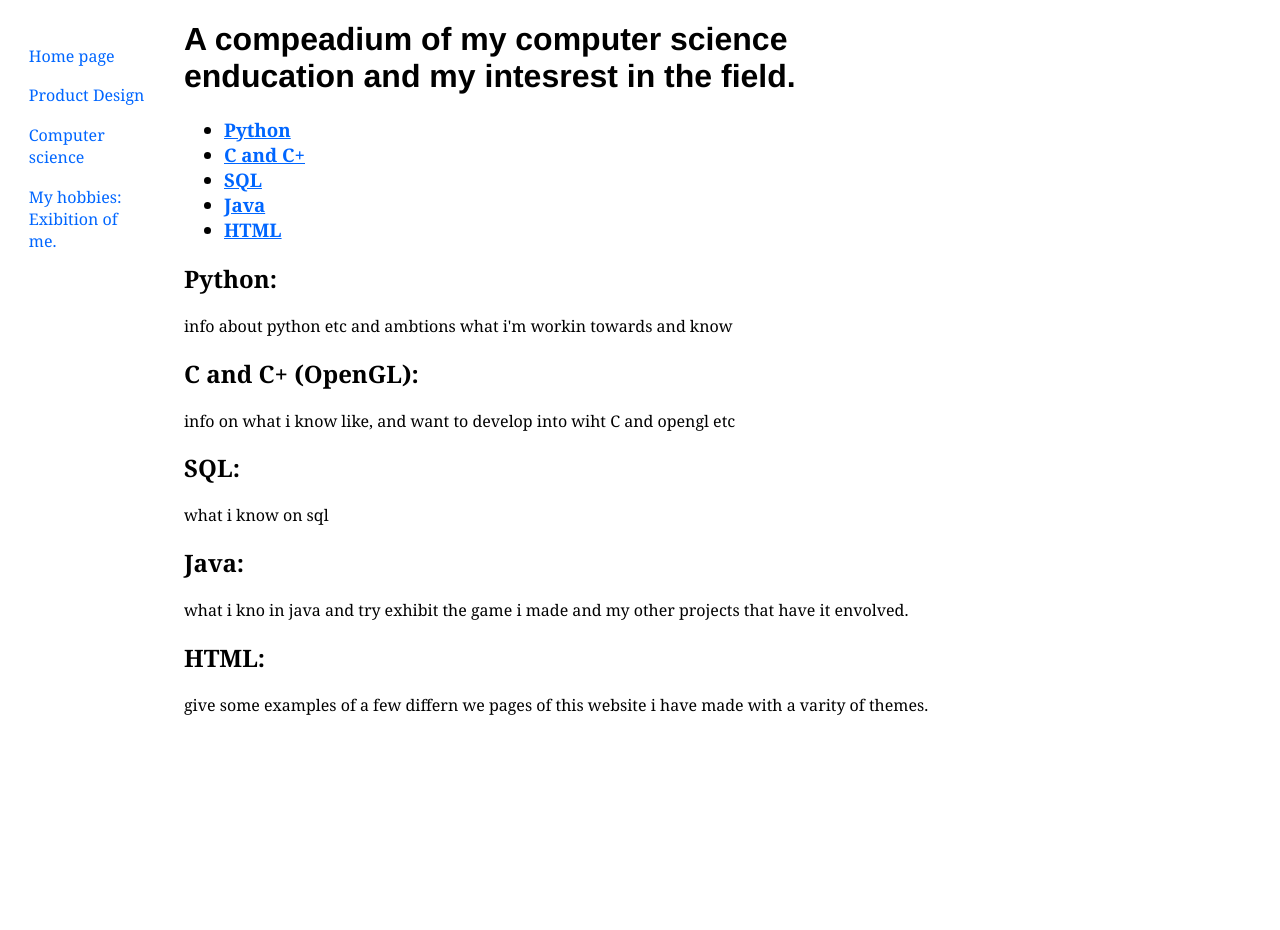
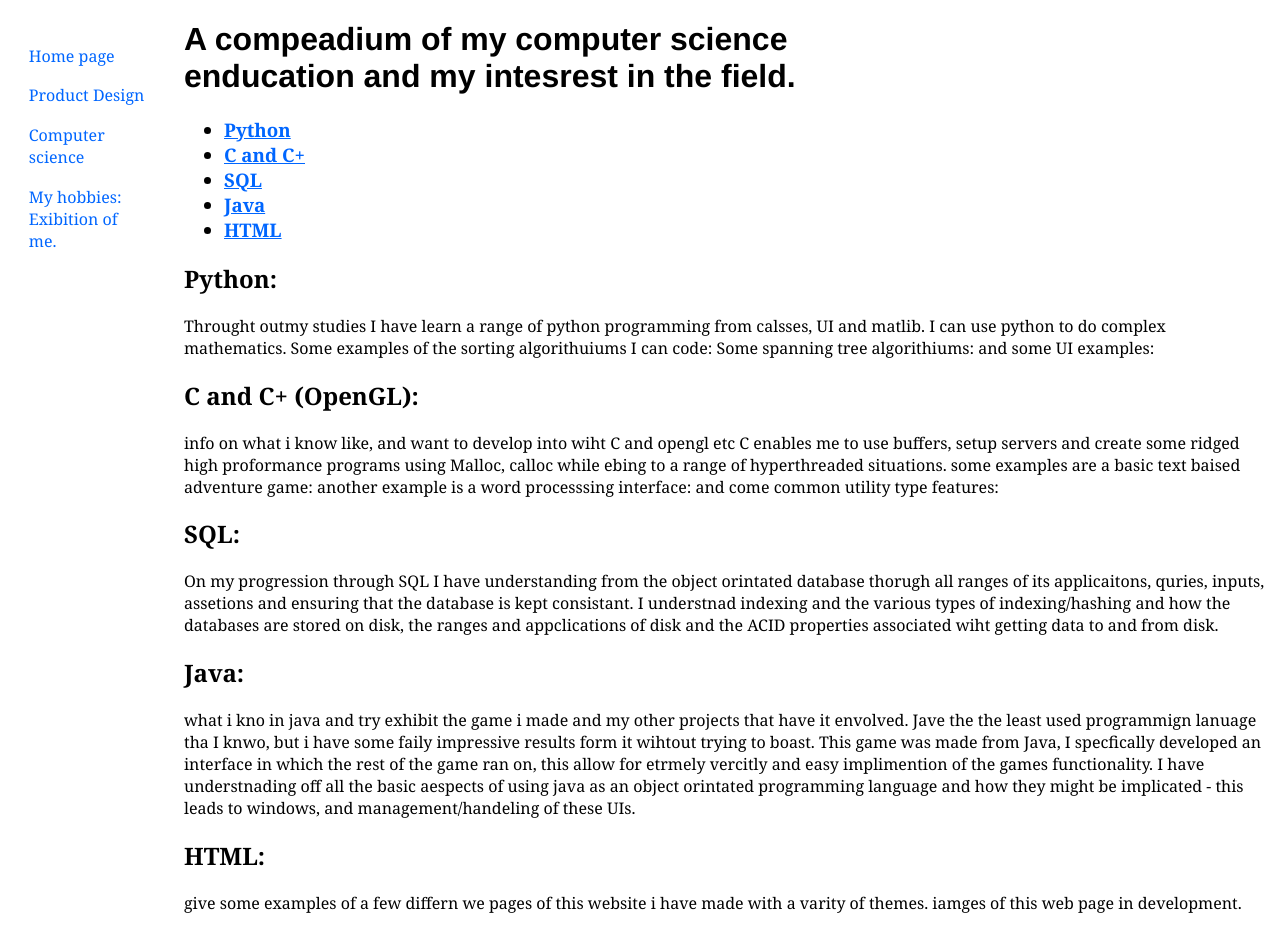
Before and after one commit to TheTriangleTrippa/Portfolio, a Jekyll site: the page built from CompSci.html, in a window 1280 px wide. Built offline with Jekyll 4.4.1, drawn with Linux system fonts in a browser that asks for light colours; before the commit the page ends 900 px from its top, so only the background shows below that.

Commit message:
Update CompSci_pg.html

```diff
--- a/_includes/CompSci_pg.html
+++ b/_includes/CompSci_pg.html
@@ -28,19 +28,44 @@
    </h3>
 
    <h2 class="heading1" id="python_id"> Python:</h2>
-   <p class="info"> info about python etc and ambtions what i'm workin towards and know
+   <p class="info"> Throught outmy studies I have learn a range of python programming from calsses, UI and matlib. I can use python to do complex mathematics.
+    Some examples of the sorting algorithuiums I can code:
+
+
+    Some spanning tree algorithiums:
+
+
+    and some UI examples:
+
 
    <h2 class="heading2" id="c_id"> C and C+ (OpenGL):</h2>
    <p class="info"> info on what i know like, and want to develop into wiht C and opengl etc
+     C enables me to use buffers, setup servers and create some ridged high proformance programs using Malloc, calloc while ebing to a range of hyperthreaded situations.
+
+     some examples are a basic text baised adventure game:
+
+     another example is a word processsing interface:
+
+     and come common utility type features:
+
 
    <h2 class="heading3" id="sql_id"> SQL:</h2>
-   <p class="info"> what i know on sql
+   <p class="info">
+     On my progression through SQL I have understanding from the object orintated database thorugh all ranges of its applicaitons,
+     quries, inputs, assetions and ensuring that the database is kept consistant. I understnad indexing and the various types of indexing/hashing and how the databases are stored on disk,
+     the ranges and appclications of disk and the ACID properties associated wiht getting data to and from disk.
 
    <h2 class="heading4" id="java_id"> Java:</h2
    <p class="info"> what i kno in java and try exhibit the game i made and my other projects that have it envolved.
+    Jave the the least used programmign lanuage tha I knwo, but i have some faily impressive results form it wihtout trying to boast.
+    This game was made from Java, I specfically developed an interface in which the rest of the game ran on,
+    this allow for etrmely vercitly and easy implimention of the games functionality.
+
+    I have understnading off all the basic aespects of using java as an object orintated programming language and how they might be implicated - this leads to windows, and management/handeling of these UIs.
 
    <h2 class="heading5" id="html_id"> HTML:</h2>
    <p class="info">give some examples of a few differn we pages of this website i have made with a varity of themes.
+     iamges of this web page in development.
 
  </body>
 </html>
```
